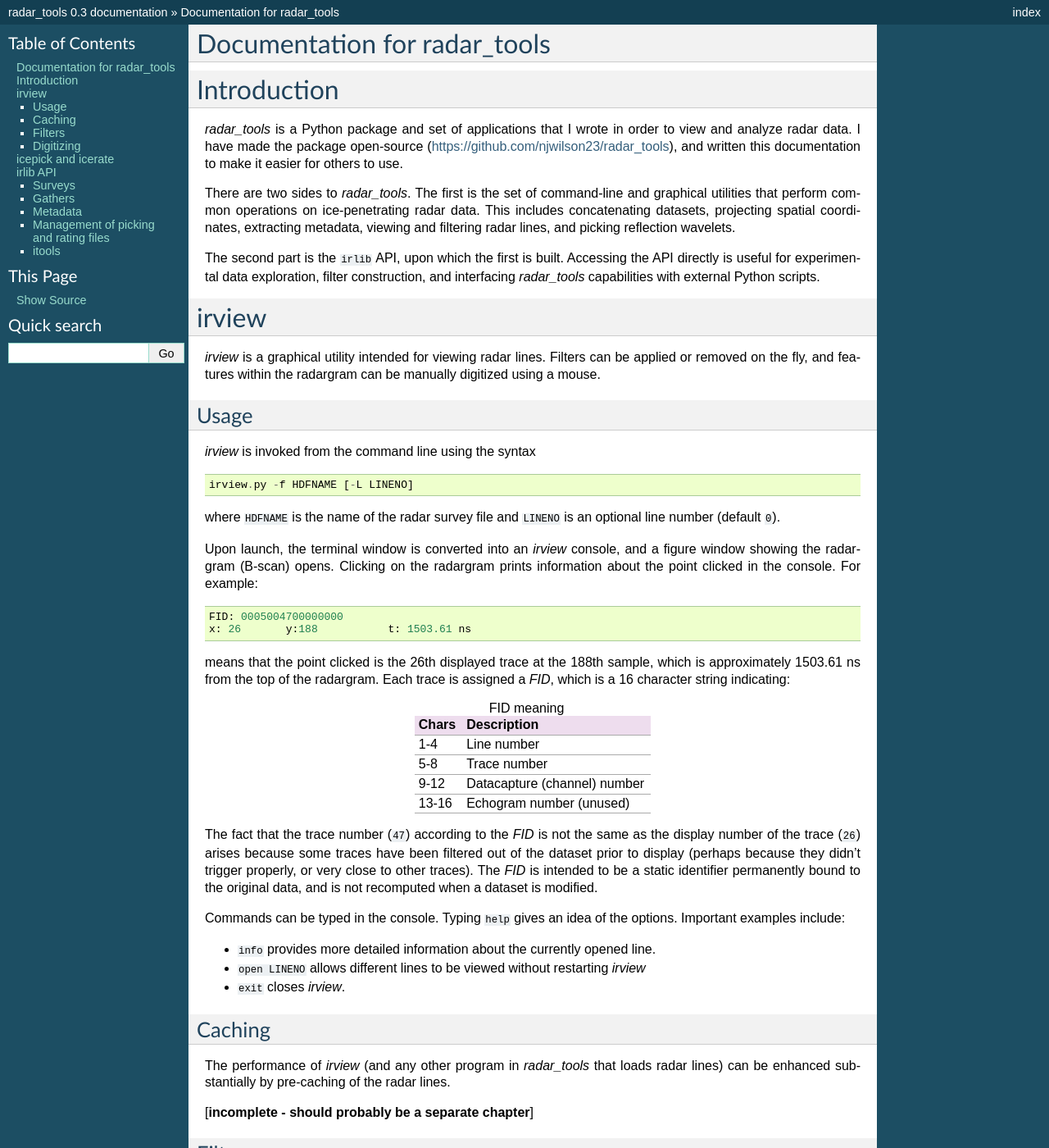
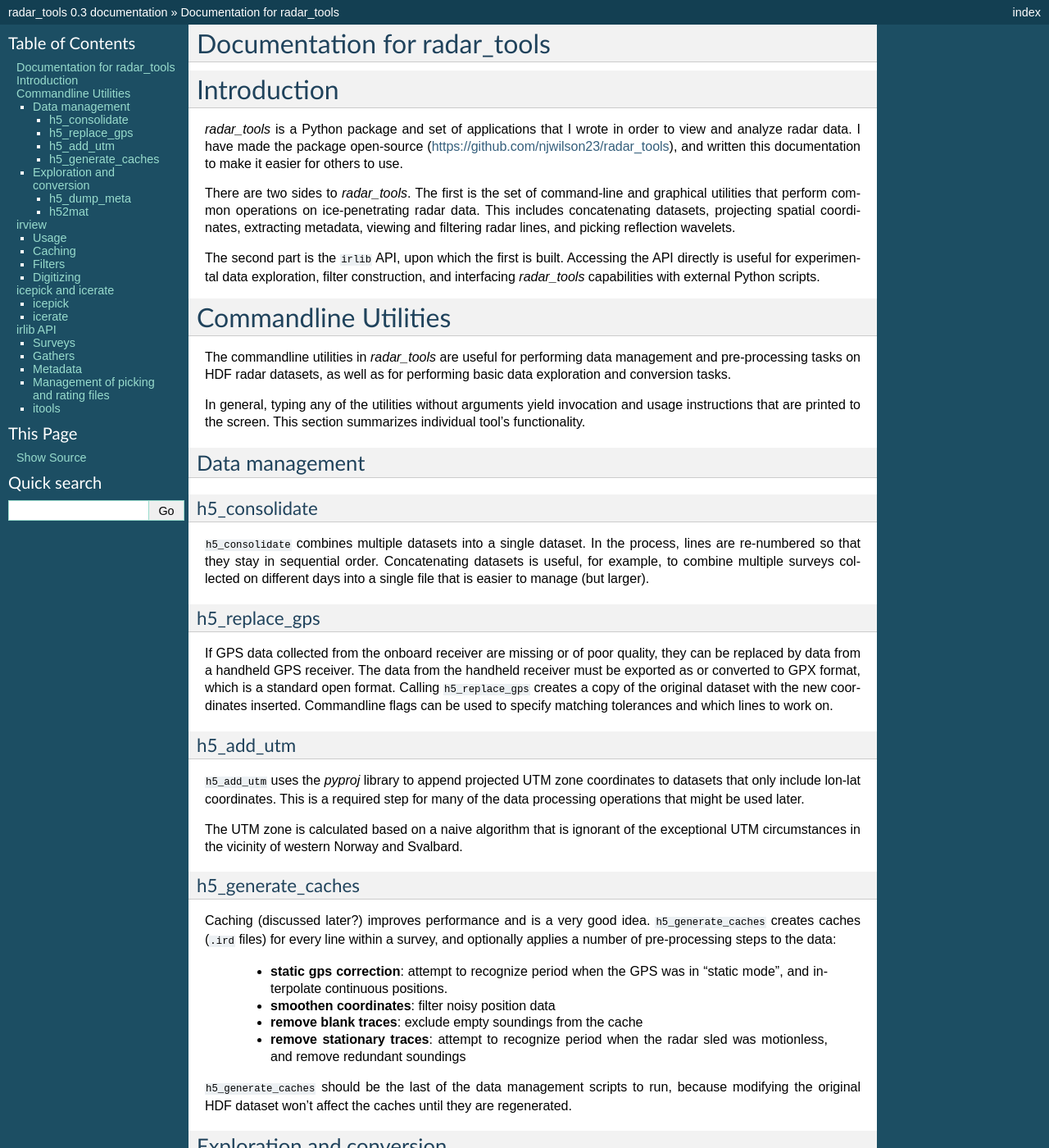
Before and after one commit to njwilson23/irlib, a Sphinx documentation site: the page built from doc/index.rst, in a window 1280 px wide and 1400 px high. Shown: the whole window at 82% size. Built offline with Sphinx 7.4.7, drawn with Linux system fonts in a browser that asks for light colours; some of the changed text lies outside the part shown.

Commit message:
added commandline utilities, icepick, and icerate to docs

```diff
--- a/doc/doc_icepick.rst
+++ b/doc/doc_icepick.rst
@@ -4,6 +4,55 @@
 *icepick* is a tool for precisely picking radar reflections (e.g. for bed
 sounding). *icerate* is a similar program for rating the quality of picks
 before surface interpolation. Both have an interface that is similar to that of
-*irview*.
+*irview*, so this will assume that the previous chapter has been read and focus
+on the differences from *irview*.
 
-[incomplete]
+icepick
+-------
+
+The syntax for opening *icepick* and *icerate* is similar to *irview*::
+
+    icepick.py -f HDFNAME [-L LINENO]
+
+The window that opens differs slightly. In *icepick*, the radargram is
+complemented by a large A-scan view that shows individual radar traces. The
+location along the radargram that the traces are from is shown by the vertical
+yellow lines in the radargram pane. Assuming there are more than eight traces
+(normally the case), the display can be panned across the radargram with the
+**h** and **l** (ell) keys (which should be second-nature to users of *Vi*).
+
+The process of picking is fairly simple. In the lower panel of the icepick
+window (where the individual traces are shown), click the mouse on the part of
+the trace representing a reflection to be timed. Right-clicking removes the
+pick if you've made a mistake. Fine adjustments can be made by pressing the
+**j** (down) and **k** (up) keys. Whenever the side-scrolling keys are pressed
+(**h** and **l**), a line representing the picks is drawn on the radargram.
+Presumably, the bed should be picked on every trace where it can be identified.
+
+Filters can be applied as in *irview*. An additional tool to assist with
+picking is the ``autobed [min, max]`` command, which tries to identify the bed
+reflection wavelet (between samples ``min`` and ``max``; see the right vertical
+axis) based on a set of simple heuristics. This works well when the bed
+reflection is obvious and the radargram is clean, but will typically require
+manual clean-up.
+
+The "picking mode" can be switched between bed-picking and airwave-picking by
+typing ``mode x`` where ``x`` is either ``bed`` or ``dc``. If ``x`` is not
+specified, then the current mode will be printed to the console.  There is an
+``autodc`` command that is analogous to ``autobed``, except that it tends to be
+much more successful.
+
+Once the picks are satisfactory, type ``save`` to save the timing data to the
+folder ``picking/``.
+
+icerate
+-------
+
+Once picks have been made, they can be rated for quality. *icerate* shows the
+picks made in *icepick* (either in order or randomly), and allows a numeric
+quality rating to be applied (individually or in small groups) by typing
+**1-5**.
+
+The interface of *icerate* should be familiar after *irview* and *icepick*.
+Like *icepick*, there is an A-scan view, but it is smaller and out of the way.
+When ``save`` is typed, the results will go into ``rating/``.
--- /dev/null
+++ b/doc/doc_utilities.rst
@@ -0,0 +1,81 @@
+Commandline Utilities
+=====================
+
+The commandline utilities in *radar_tools* are useful for performing data
+management and pre-processing tasks on HDF radar datasets, as well as for
+performing basic data exploration and conversion tasks.
+
+In general, typing any of the utilities without arguments yield invocation and
+usage instructions that are printed to the screen. This section summarizes
+individual tool's functionality.
+
+Data management
+----------------
+
+h5_consolidate
+~~~~~~~~~~~~~~
+
+``h5_consolidate`` combines multiple datasets into a single dataset. In the
+process, lines are re-numbered so that they stay in sequential order.
+Concatenating datasets is useful, for example, to combine multiple surveys
+collected on different days into a single file that is easier to manage (but
+larger).
+
+h5_replace_gps
+~~~~~~~~~~~~~~
+
+If GPS data collected from the onboard receiver are missing or of poor quality,
+they can be replaced by data from a handheld GPS receiver. The data from the
+handheld receiver must be exported as or converted to GPX format, which is a
+standard open format. Calling ``h5_replace_gps`` creates a copy of the original
+dataset with the new coordinates inserted. Commandline flags can be used to
+specify matching tolerances and which lines to work on.
+
+h5_add_utm
+~~~~~~~~~~
+
+``h5_add_utm`` uses the *pyproj* library to append projected UTM zone
+coordinates to datasets that only include lon-lat coordinates. This is a
+required step for many of the data processing operations that might be used
+later.
+
+The UTM zone is calculated based on a naive algorithm that is ignorant of the
+exceptional UTM circumstances in the vicinity of western Norway and Svalbard.
+
+h5_generate_caches
+~~~~~~~~~~~~~~~~~~
+
+Caching (discussed later?) improves performance and is a very good idea.
+``h5_generate_caches`` creates caches (``.ird`` files) for every line within a survey, and
+optionally applies a number of pre-processing steps to the data:
+
+    - **static gps correction**: attempt to recognize period when the GPS was
+      in "static mode", and interpolate continuous positions.
+
+    - **smoothen coordinates**: filter noisy position data
+
+    - **remove blank traces**: exclude empty soundings from the cache
+
+    - **remove stationary traces**: attempt to recognize period when the radar
+      sled was motionless, and remove redundant soundings
+
+``h5_generate_caches`` should be the last of the data management scripts to
+run, because modifying the original HDF dataset won't affect the caches until
+they are regenerated.
+
+
+Exploration and conversion
+---------------------------
+
+h5_dump_meta
+~~~~~~~~~~~~
+
+``h5_dump_meta`` exports the radar metadata to a CSV file. The actual sounding
+data is not included.
+
+h52mat
+~~~~~~
+
+``h52mat`` converts HDF data to a MATLAB ``.mat`` file. The filters from
+``h5_generate_caches`` are available. For those who prefer MATLAB, the rest of
+this document can be ignored.
--- a/doc/index.rst
+++ b/doc/index.rst
@@ -32,6 +32,8 @@
 scripts.
 
 
+.. include:: doc_utilities.rst
+
 
 .. irview
 .. include:: doc_irview.rst
```
Also changed, not shown: other parts of doc/index.rst (+1 -1 lines).
